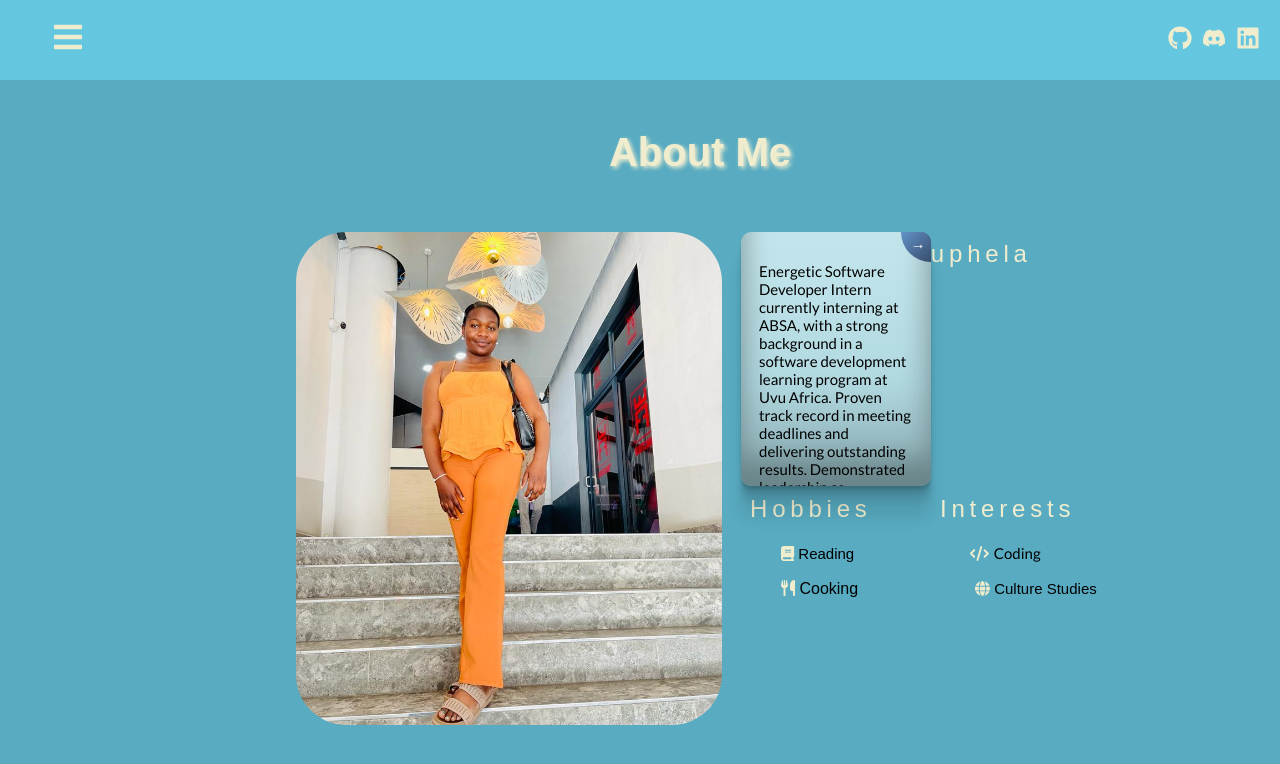
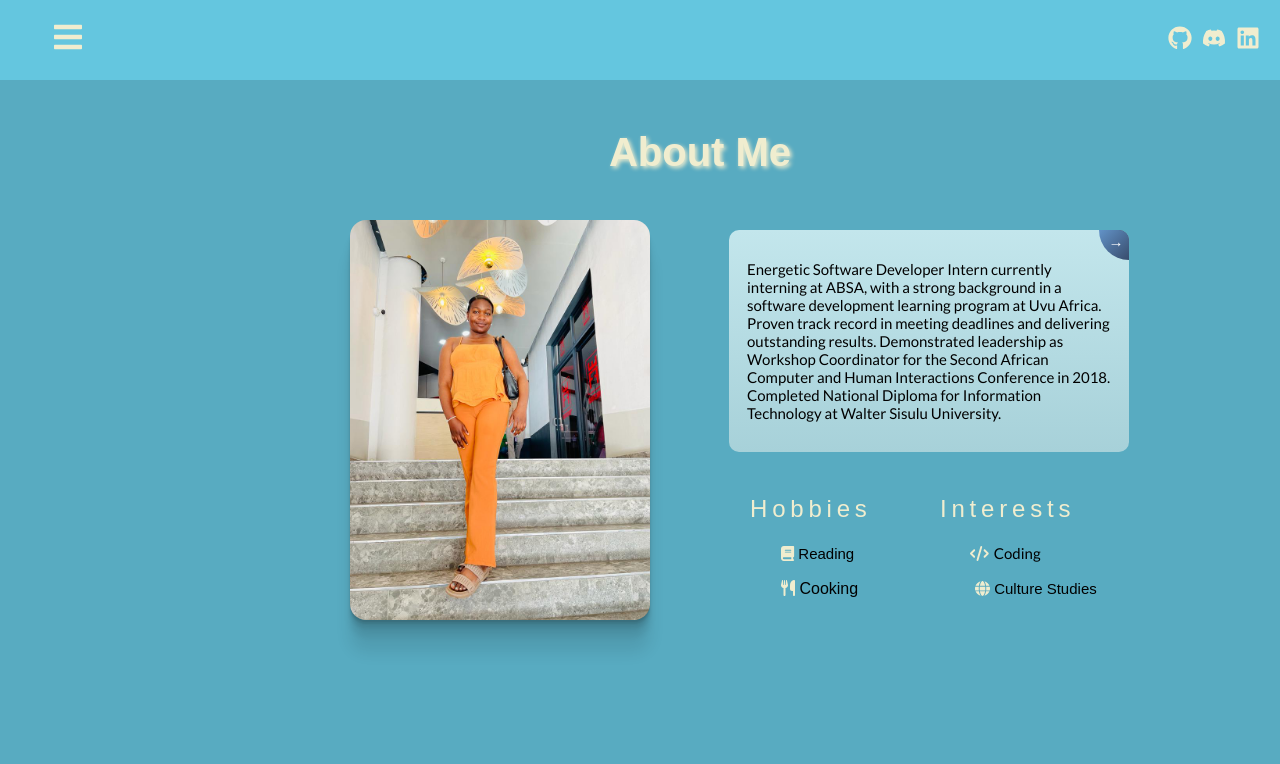
Before and after one commit to Sikhuphela/Port, a React (Create React App) app: page /about in a window 1280 px wide. Shown: the top 764 px of the page. Built offline with nearby package versions, Linux system fonts and the light colour scheme.

Commit message:
Added a card for my image and decreased a size

```diff
--- a/src/Pages/About.css
+++ b/src/Pages/About.css
@@ -96,24 +96,6 @@
   .about .text-wrapper-3 span {
     margin-left: 5px;
 
-  }
-
-  .card {
-    width: 190px;
-    height: 254px;
-    border-radius: 1rem;
-    background-color: #4158d0;
-    background-image: linear-gradient(
-      43deg,
-      #4158d0 0%,
-      #1888b4 46%,
-      #0f31ca 100%
-    );
-    box-shadow: rgba(0, 0, 0, 0.17) 0px -23px 25px 0px inset,
-      rgba(0, 0, 0, 0.15) 0px -36px 30px 0px inset,
-      rgba(0, 0, 0, 0.1) 0px -79px 40px 0px inset, rgba(0, 0, 0, 0.06) 0px 2px 1px,
-      rgba(0, 0, 0, 0.09) 0px 4px 2px, rgba(0, 0, 0, 0.09) 0px 8px 4px,
-      rgba(0, 0, 0, 0.09) 0px 16px 8px, rgba(0, 0, 0, 0.09) 0px 32px 16px;
   }
 
 
@@ -259,17 +241,35 @@
     color: white;
     font-family: courier, sans;
   }
+  .card-1 {
+    width: 300px;
+    height: 400px;
+    border-radius: 1rem;
+    background-color: #4158d0;
+    margin-left: 50px;
+    background-image: linear-gradient(
+      43deg,
+      #4158d0 0%,
+      cyan 46%,
+      #0f31ca 100%
+    );
+    box-shadow: rgba(0, 0, 0, 0.17) 0px -23px 25px 0px inset,
+      rgba(0, 0, 0, 0.15) 0px -36px 30px 0px inset,
+      rgba(0, 0, 0, 0.1) 0px -79px 40px 0px inset, rgba(0, 0, 0, 0.06) 0px 2px 1px,
+      rgba(0, 0, 0, 0.09) 0px 4px 2px, rgba(0, 0, 0, 0.09) 0px 8px 4px,
+      rgba(0, 0, 0, 0.09) 0px 16px 8px, rgba(0, 0, 0, 0.09) 0px 32px 16px;
+  }
 
   .card {
     display: block;
     position: relative;
-    max-width: 300px;
+    max-width: 400px;
     max-height: 320px;
     background-color: #f2f8f9;
     font-size: 15px;
     border-radius: 10px;
     padding: 2em 1.2em;
-    margin: 12px;
+    margin-top: -400px;
     text-decoration: none;
     z-index: 0;
     overflow: hidden;
--- a/src/Pages/About.js
+++ b/src/Pages/About.js
@@ -10,7 +10,7 @@ function About() {
     <h3>About Me</h3>
     <div className="about">
       <div className="group">
-      <img className="IMG" alt="Img" src={picImage1} />
+        <img className="IMG" alt="Img" src={picImage1}  class="card-1"/>
 
         <div className="div">Hobbies</div>
         <div className="overlap-group">
@@ -23,7 +23,6 @@ function About() {
           <FontAwesomeIcon icon={faCode} style={{ color: "#f0edcf" }} />
           <span>Coding</span>
         </div>
-        <div className="text-wrapper-4">Aphiwe sikhuphela</div>
         <div className="text-wrapper-5"><FontAwesomeIcon icon={faGlobe} style={{ color: "#f0edcf" }} /> Culture Studies</div>
         <div className="group-2">
        <button className="btn">Download CV</button>
```
